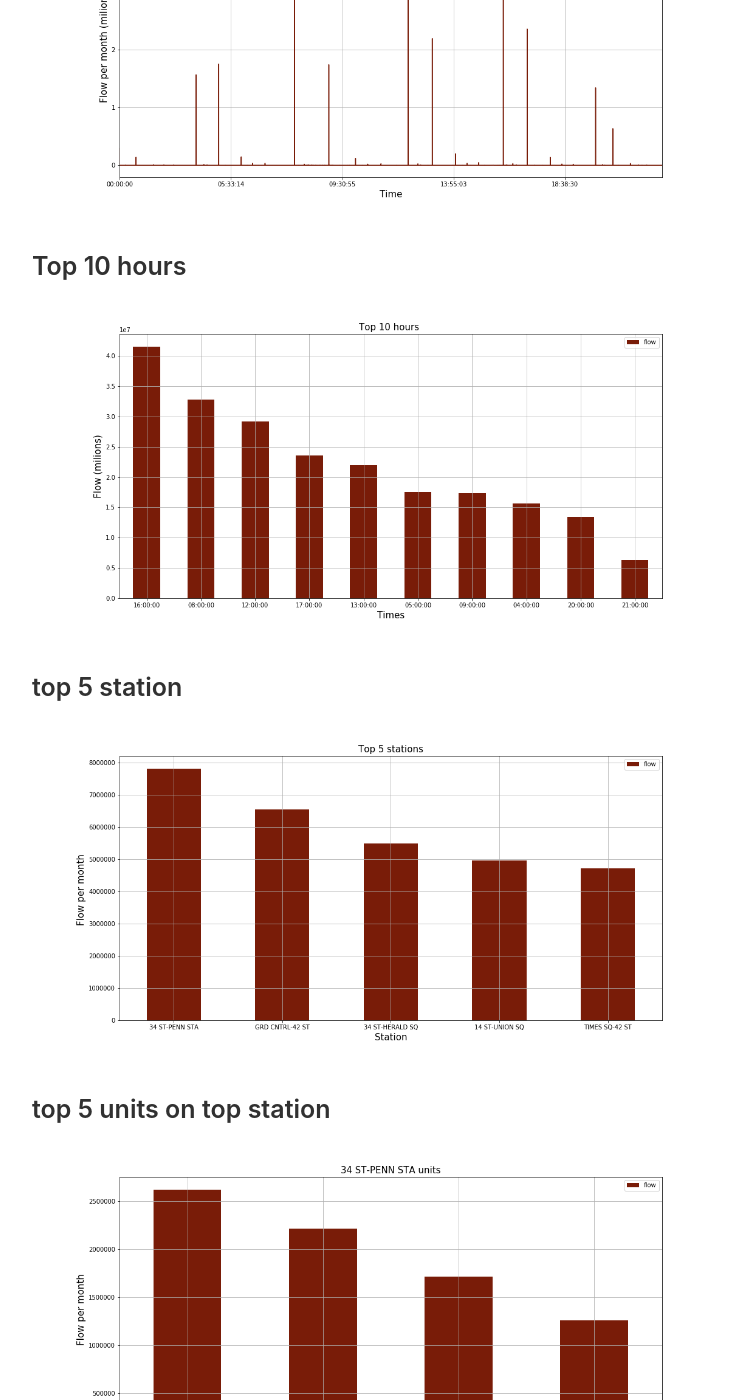
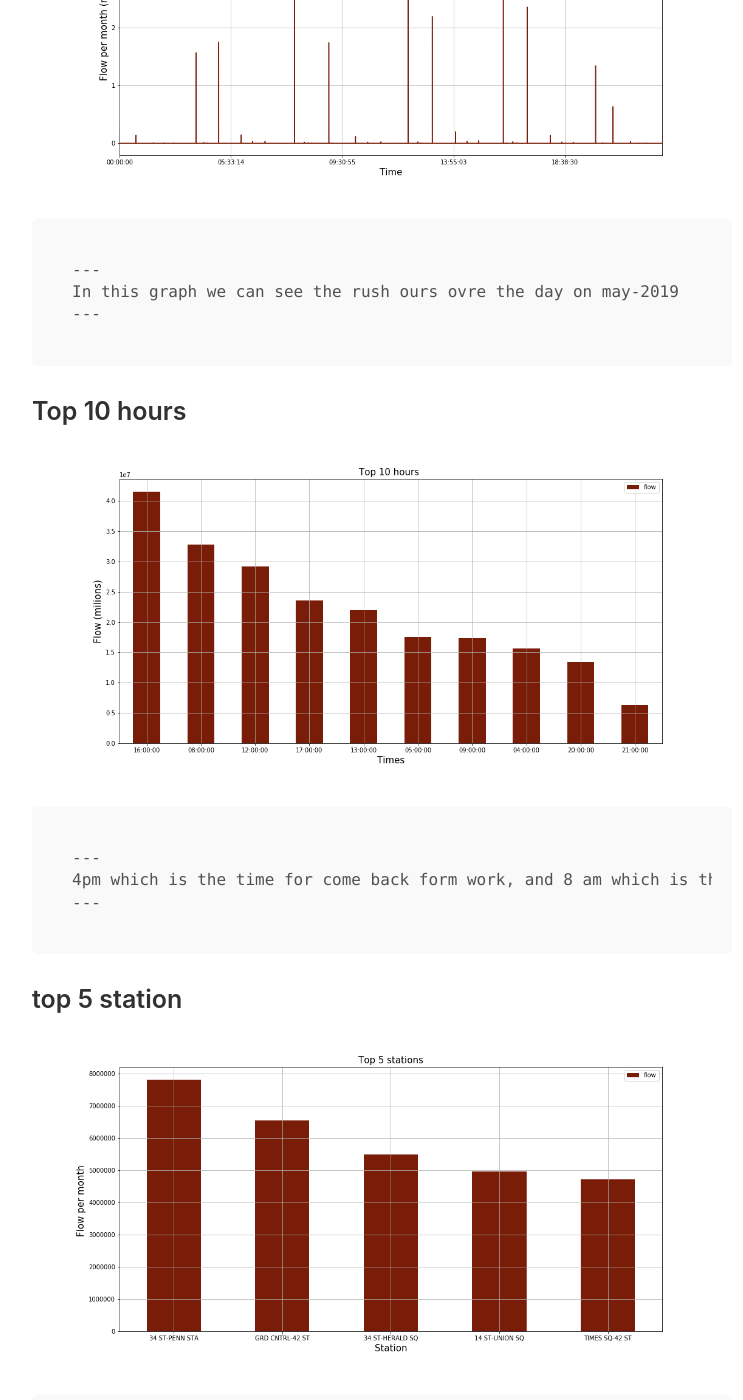
Before and after one commit to aiman-alghamdi/aiman2019.github.io, a Jekyll site: the page built from _posts/2019-9-7-aiman.md, in a window 1280 px wide and 1400 px high, scrolled down 3608 px. Shown: the whole window, without its empty margins (258-1001 px from the left). Built offline with Jekyll 4.4.1, drawn with Linux system fonts in a browser that asks for light colours; some of the changed text lies outside the part shown.

Commit message:
Update 2019-9-7-aiman.md

````diff
--- a/_posts/2019-9-7-aiman.md
+++ b/_posts/2019-9-7-aiman.md
@@ -8,12 +8,7 @@ title: Project-01 MTA Turnstile Analysis
 
 This project takes a case of a company called WomenTechWomenYes and they have a gala which they want the people to come to.<br /> And they want to send some of their workers to collect attendance sign ups from subway stations. <br /> And our role is to help them decide which station they should send their workers to and at what time also.
 
-```
----
-layout: post
-title: Project-01 MTA Turnstile Analysis
----
-```
+
 
 
 ## Strategy:
@@ -70,21 +65,42 @@ and here a pctuer of the 5 rows
 
 ### Busiest day all stations
 ![Image3]({{site.url}}/images/Flow_over_the_day.png)
-
+```
+---
+here we can see that the woek days has more flow than the weekend days
+---
+```
 ### Peak hours for all stations
 ![Image4]({{site.url}}/images/Rush_hours.png)
-
+```
+---
+In this graph we can see the rush ours ovre the day on may-2019
+---
+```
 ### Top 10 hours
 ![Image5]({{site.url}}/images/Top_10_ho.png)
-
+```
+---
+4pm which is the time for come back form work, and 8 am which is the time for going to work, it's in the top of the list
+---
+```
 ### top 5 station
 ![Image6]({{site.url}}/images/Top_5.png)
-
+```
+---
+here are the top 5 station
+---
+```
 ### top 5 units on top station
 
 ![Image7]({{site.url}}/images/units.png)
+```
+---
+there is many unit in each stations,this the top 5 units on the top station (34 ST-PENN STA)
+---
+```
 
-
+## Result
 
 
 
````
